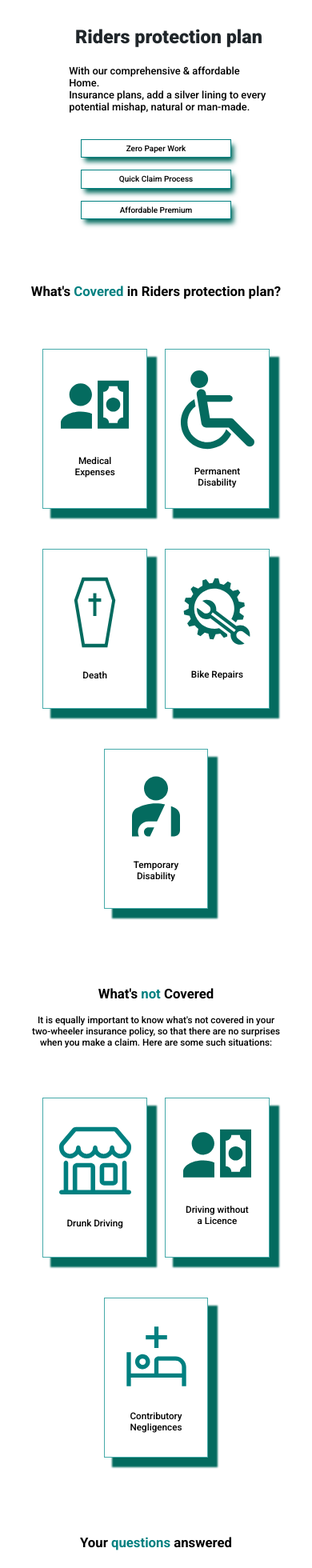
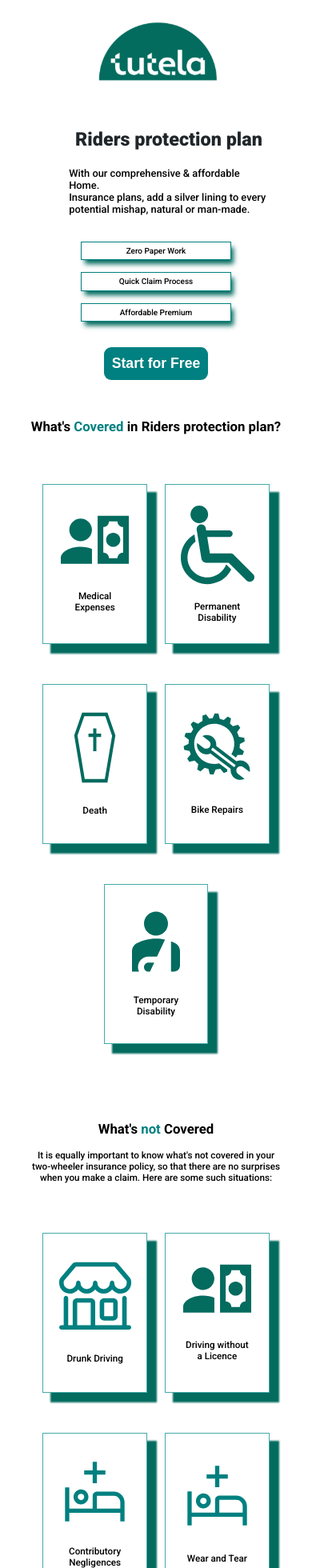
Before and after one commit to ifenega/tutela, a React (Create React App) app: page /riders in a window 390 px wide. Shown: the top 1960 px of the page at 80% size. Built offline with nearby package versions, Linux system fonts and the light colour scheme.

Commit message:
some design changes

```diff
--- a/src/components/Home/Coverage.js
+++ b/src/components/Home/Coverage.js
@@ -6,6 +6,8 @@ import motorcycle from "../../img/motorcycle.svg";
 import start from "../../img/start.svg";
 import romance from "../../img/romance.svg";
 import shop from "../../img/shop.svg";
+import office from "../../img/office.svg";
+import hospital from "../../img/hospital.svg";
 import Button from "./Button";
 import { Link } from "react-router-dom";
 
@@ -15,10 +17,14 @@ const Coverage = () => {
       <h2 className="title">Let's find the coverage you need</h2>
       <p className="protect">What would you like to protect today?</p>
       <div className="card_div">
-        <Link to="/riders#top">
+        <Link to="/riders">
           <CoverageCard img={motorcycle} txt="Riders Protection Plan" />
         </Link>
         <CoverageCard img={shop} txt="Shop Protection Plan" />
+        <Link to="/riders">
+          <CoverageCard img={office} txt="Office Protection Plan" />
+        </Link>
+        <CoverageCard img={hospital} txt="Health Protection Plan" />
       </div>
       <h3 className="title">
         We know you're <span>busy</span>, so we'll be <span>quick</span>.
--- a/src/components/Home/Home.css
+++ b/src/components/Home/Home.css
@@ -100,11 +100,21 @@
   font-weight: bolder;
 }
 .coverage .card_div {
-  display: flex;
+  /* display: flex;
   justify-content: space-evenly;
   margin-top: 3rem;
+  column-gap: 5%;
   margin-left: 20%;
-  width: 60%;
+  width: 60%; */
+
+  padding: 30px;
+  margin: 2rem auto;
+  width: 80%;
+  flex-wrap: wrap;
+  display: flex;
+  align-items: start;
+  justify-content: space-evenly;
+  gap: 20px;
 }
 
 .coverage_card {
@@ -117,6 +127,7 @@
   display: flex;
   align-items: center;
   flex-direction: column;
+  margin-bottom: 30px;
 }
 
 .coverage_card .img_div {
@@ -572,9 +583,14 @@
   }
   .footer .mid {
     order: 1;
+    flex: 3;
     display: flex;
     flex-direction: row;
     gap: 20px;
+  }
+  .footer .mid .list {
+    font-size: 14px;
+    line-height: normal;
   }
   .footer .newsletter {
     order: 2;
@@ -606,9 +622,6 @@
   }
   .footer_top .icons_div {
     flex: 1;
-  }
-  .footer_top .mid {
-    flex: 3;
   }
   .footer .icons {
     margin-top: 25px;
@@ -750,8 +763,6 @@
     margin-bottom: 10px;
   }
   .footer .mid .list {
-    font-size: 14px;
-    line-height: normal;
     margin-bottom: 0;
     width: 100%;
   }
@@ -792,17 +803,7 @@
 }
 
 @media only screen and (max-width: 400px) {
-  .hero .hero_tel_div {
-    /* padding: 0; */
-    /* justify-content: stretch; */
-    /* align-items: center; */
-  }
-  .hero span{
-  }
-  .hero .hero_tel_div input{
-  }
   .hero .hero_tel_div button {
-    /* width: 40%; */
     padding: .8rem 0;
   }
 }
--- a/src/components/Riders/HeroRider.js
+++ b/src/components/Riders/HeroRider.js
@@ -1,18 +1,24 @@
 import React from "react";
 import rider from "../../img/riders_img/rider.svg";
-
+import logo from "../../img/logo.svg";
+import Button from "../Home/Button";
+import { Link } from "react-router-dom";
 const HeroRider = () => {
   return (
-    <div className="riders" id="top">
+    <>
+      <div className="logo">
+        <Link to="/">
+          <img src={logo} alt="logo" />
+        </Link>
+      </div>
+      <div className="riders">
         <div className="riders_left">
           <div className="img_div">
             <img src={rider} alt="rider" />
           </div>
         </div>
         <div className="riders_right">
-        <h2>
-          Riders protection plan
-        </h2>
+          <h2>Riders protection plan</h2>
           <p>With our comprehensive & affordable Home.</p>
           <p>
             Insurance plans, add a silver lining to every potential mishap,
@@ -29,8 +35,10 @@ const HeroRider = () => {
               <span>Affordable Premium</span>
             </p>
           </div>
+          <Button />
         </div>
       </div>
+    </>
   );
 };
 
--- a/src/components/Riders/Main.js
+++ b/src/components/Riders/Main.js
@@ -8,6 +8,7 @@ import temp_dis from "../../img/riders_img/temp_disability.svg";
 import driving from "../../img/riders_img/drunk_driving.svg";
 import bed from "../../img/riders_img/hospital_bed.svg";
 import Card from "./Card";
+import Button from "../Home/Button";
 
 const Main = () => {
   return (
@@ -38,7 +39,9 @@ const Main = () => {
           txt="Driving without a Licence"
         />
         <Card img={bed} txt="Contributory Negligences" />
+        <Card img={bed} txt="Wear and Tear" />
       </div>
+      <Button />
       <h2 className="title">
         Your <span>questions</span> answered
       </h2>
--- a/src/components/Riders/riders.css
+++ b/src/components/Riders/riders.css
@@ -1,3 +1,11 @@
+.logo {
+  width: 15vw;
+  text-align: left;
+}
+.logo img {
+  width: 100%;
+}
+
 .riders {
   display: flex;
   align-items: center;
@@ -48,7 +56,7 @@
   width: 80%;
 }
 .riders .riders_right .list_div {
-  margin-top: 2rem;
+  margin: 2rem auto;
   display: flex;
   justify-content: space-between;
 }
@@ -61,6 +69,10 @@
   padding: 10px;
   border: 1px solid #008080;
   box-shadow: 4px 6px 6px -1px #046b5f;
+}
+
+.riders .start_btn {
+  margin-top: 10px 15px;
 }
 
 /************* Main Section  *************/
@@ -87,7 +99,9 @@
   column-gap: 5%;
 }
 .main .not_covered_cards {
-  margin-bottom: 4rem;
+  margin-bottom: 0rem;
+}
+.main .not_covered_cards .start_btn {
 }
 .main .card {
   margin-bottom: 50px;
@@ -108,6 +122,10 @@
 .main p.not_covered {
   font-size: 1.5vw;
   margin: 1rem;
+}
+
+.main h2.title {
+  margin-top: 2rem;
 }
 
 /************* Questions Section *************/
@@ -249,6 +267,16 @@
 
 /* Extra small devices (phones, 600px and down) */
 @media only screen and (max-width: 600px) {
+  .logo {
+    width: 80%;
+    margin: 0 auto;
+    text-align: center;
+    margin-bottom: 0;
+  }
+  .logo img {
+    width: 70%;
+    max-width: 300px;
+  }
   .riders .riders_left {
     display: none;
   }
@@ -256,6 +284,7 @@
     width: 100%;
     text-align: center;
     font-size: 6vw;
+    margin-top: 0;
   }
 
   .riders .riders_right {
@@ -266,7 +295,7 @@
     justify-content: center;
     flex-direction: column;
   }
-  .riders .riders_right *{
+  .riders .riders_right * {
     margin: 0;
     padding: 0;
   }
@@ -293,14 +322,20 @@
     margin: 0 auto;
     width: 60%;
   }
+  .riders .riders_right .start_btn {
+    padding: 10px;
+    margin-bottom: 0;
+  }
 
   /* Main */
   .main {
     width: 100%;
+    margin-top: 3rem;
   }
   .main h2.title {
     font-size: 4.3vw;
     width: 100%;
+    margin: 0;
   }
   .main .covered_cards,
   .main .not_covered_cards {
@@ -320,6 +355,13 @@
     font-size: 3vw;
     margin: 1rem auto;
   }
+  .main .not_covered_cards{
+    margin-bottom: 0;
+  }
+  .main .start_btn {
+    margin-bottom: 3rem;
+    margin-top: 0;
+  }
   /* questions */
   .questions .q {
     font-size: 4.5vw;
```
Also changed, not shown: src/img/hospital.svg (added), src/img/office.svg (added). Lines whose indentation alone changed are shown as unchanged.
